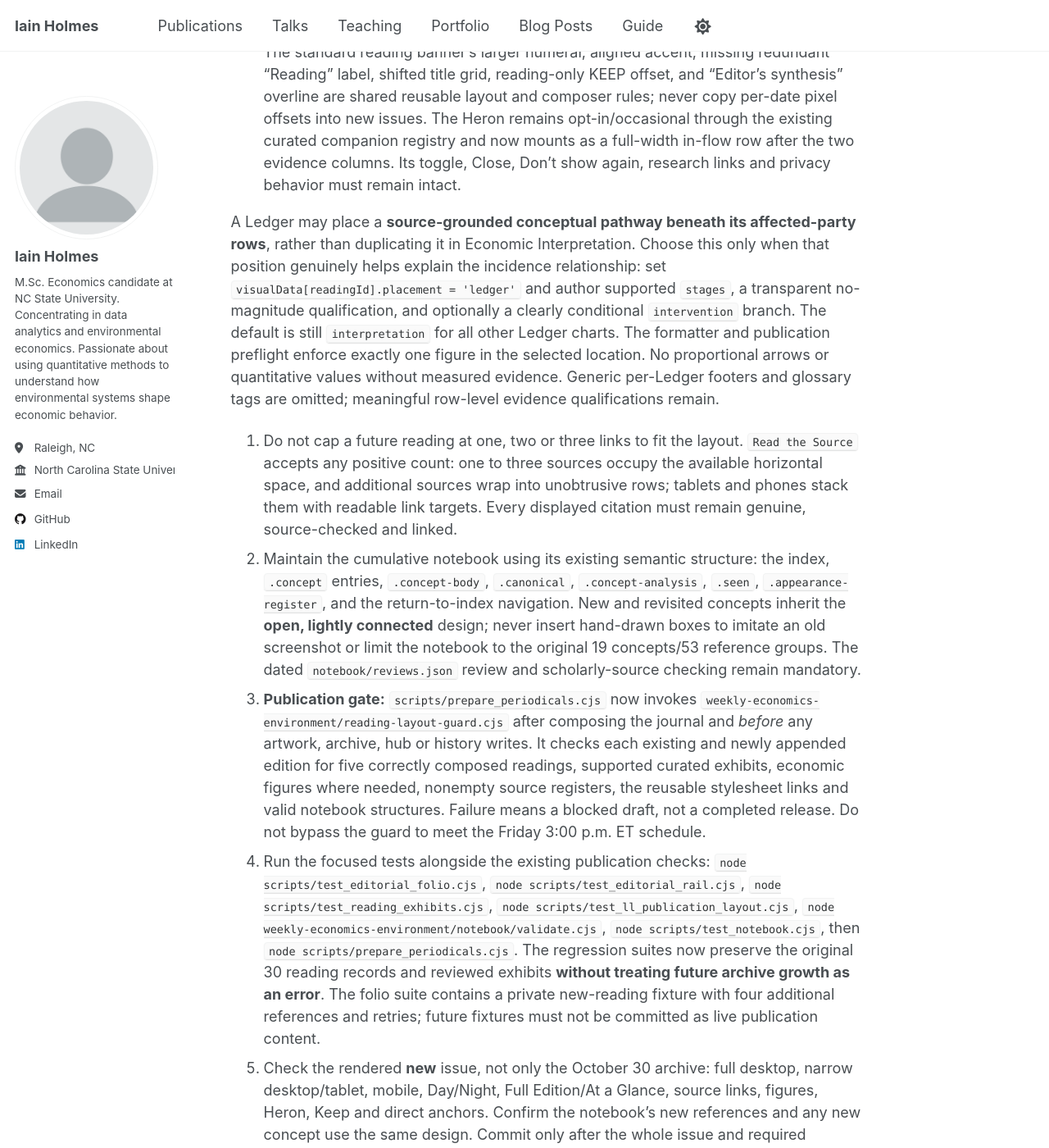
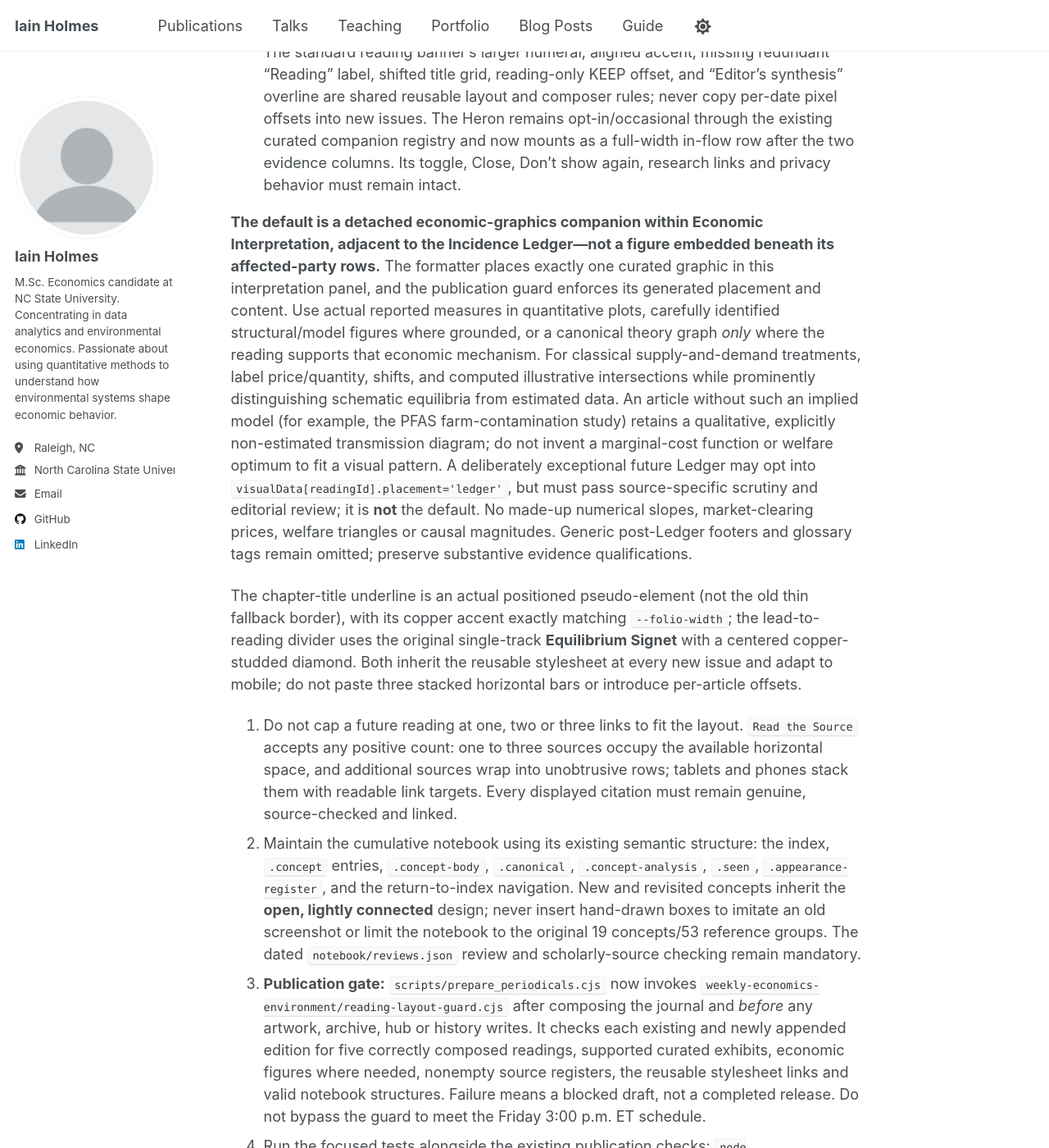
Before and after one commit to iainholmes/iainholmes.github.io, a Jekyll site: the page built from personal-updates/PUBLISHING.md, in a window 1280 px wide and 1400 px high, scrolled down 11634 px. Shown: the whole window at 82% size. Built offline with Jekyll 4.4.1, drawn with Linux system fonts in a browser that asks for light colours; nearby versions of some CDN libraries; our own code applies the rules of GitHub Pages for plain Markdown files; library files that are not in the unit come from our copies; a script that is not in the unit is left out.

Commit message:
Document detached source-grounded graphics, conditional textbook diagrams, and original L&L Equilibrium Signet

```diff
--- a/personal-updates/PUBLISHING.md
+++ b/personal-updates/PUBLISHING.md
@@ -102,7 +102,9 @@ Check notebook → article/edition and journal → notebook links on desktop and
 2. **Curate each new article's research exhibit before publishing.** Add a keyed source-specific `reading-exhibits.cjs` catalog entry for each new permanent reading ID, using the editorially appropriate Ledger, Assumption Test, Decision Margin or Long View. A Ledger also requires a source-grounded `visualData` graphic; Ledgers and Long Views require their `readingGuides`. Do not manufacture a figure, causal estimate, timeline event, or economic mechanism to fill the design. The formatter's `data-curated="false"` Assumption Test is a deliberately incomplete *private-draft fallback*, **not** shippable editorial content.
 **Folio and diagram extension (November 2 review):** The standard reading banner's larger numeral, aligned accent, missing redundant "Reading" label, shifted title grid, reading-only KEEP offset, and "Editor's synthesis" overline are shared reusable layout and composer rules; never copy per-date pixel offsets into new issues. The Heron remains opt-in/occasional through the existing curated companion registry and now mounts as a full-width in-flow row after the two evidence columns. Its toggle, Close, Don't show again, research links and privacy behavior must remain intact.
 
-A Ledger may place a **source-grounded conceptual pathway beneath its affected-party rows**, rather than duplicating it in Economic Interpretation. Choose this only when that position genuinely helps explain the incidence relationship: set `visualData[readingId].placement = 'ledger'` and author supported `stages`, a transparent no-magnitude qualification, and optionally a clearly conditional `intervention` branch. The default is still `interpretation` for all other Ledger charts. The formatter and publication preflight enforce exactly one figure in the selected location. No proportional arrows or quantitative values without measured evidence. Generic per-Ledger footers and glossary tags are omitted; meaningful row-level evidence qualifications remain.
+**The default is a detached economic-graphics companion within Economic Interpretation, adjacent to the Incidence Ledger—not a figure embedded beneath its affected-party rows.** The formatter places exactly one curated graphic in this interpretation panel, and the publication guard enforces its generated placement and content. Use actual reported measures in quantitative plots, carefully identified structural/model figures where grounded, or a canonical theory graph *only* where the reading supports that economic mechanism. For classical supply-and-demand treatments, label price/quantity, shifts, and computed illustrative intersections while prominently distinguishing schematic equilibria from estimated data. An article without such an implied model (for example, the PFAS farm-contamination study) retains a qualitative, explicitly non-estimated transmission diagram; do not invent a marginal-cost function or welfare optimum to fit a visual pattern. A deliberately exceptional future Ledger may opt into `visualData[readingId].placement='ledger'`, but must pass source-specific scrutiny and editorial review; it is **not** the default. No made-up numerical slopes, market-clearing prices, welfare triangles or causal magnitudes. Generic post-Ledger footers and glossary tags remain omitted; preserve substantive evidence qualifications.
+
+The chapter-title underline is an actual positioned pseudo-element (not the old thin fallback border), with its copper accent exactly matching `--folio-width`; the lead-to-reading divider uses the original single-track **Equilibrium Signet** with a centered copper-studded diamond. Both inherit the reusable stylesheet at every new issue and adapt to mobile; do not paste three stacked horizontal bars or introduce per-article offsets.
 
 3. Do not cap a future reading at one, two or three links to fit the layout. `Read the Source` accepts any positive count: one to three sources occupy the available horizontal space, and additional sources wrap into unobtrusive rows; tablets and phones stack them with readable link targets. Every displayed citation must remain genuine, source-checked and linked.
 4. Maintain the cumulative notebook using its existing semantic structure: the index, `.concept` entries, `.concept-body`, `.canonical`, `.concept-analysis`, `.seen`, `.appearance-register`, and the return-to-index navigation. New and revisited concepts inherit the **open, lightly connected** design; never insert hand-drawn boxes to imitate an old screenshot or limit the notebook to the original 19 concepts/53 reference groups. The dated `notebook/reviews.json` review and scholarly-source checking remain mandatory.
```
